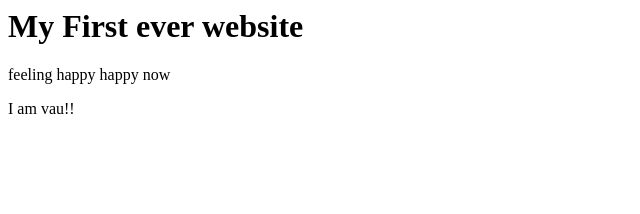
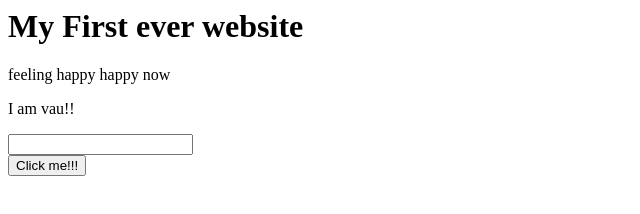
Before and after one commit to ayon111/First-Website, a plain HTML site: page index.html in a window 1280 px wide. Shown: the whole page, without its empty margins (0-640 px from the left). Drawn offline with Linux system fonts and the light colour scheme.

Commit message:
doen adding button

```diff
--- a/index.html
+++ b/index.html
@@ -1,3 +1,6 @@
 <h1>My First ever website</h1>
 <p> feeling happy happy now</p>
 <p> I am vau!!</p>
+<input type="text">
+<br>
+<button> Click me!!! </button>
```
